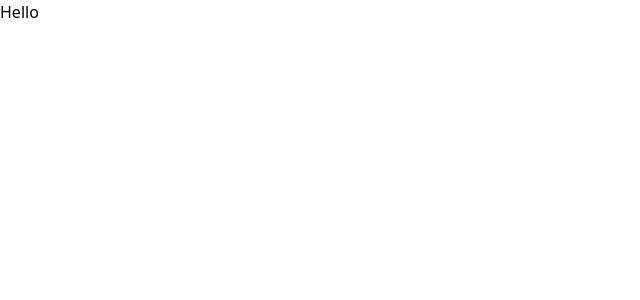
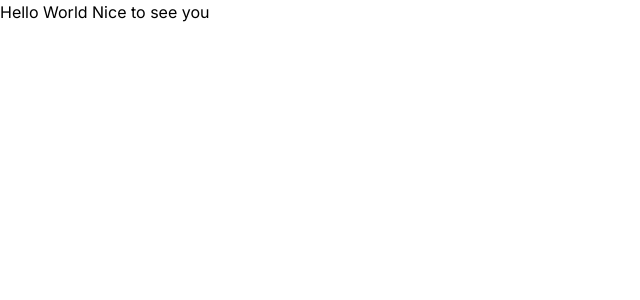
Before and after one commit to wshishir/InsightPrep, a Next.js app: page / in a window 1280 px wide. Shown: the top 300 px of the page, without its empty margins (0-640 px from the left). Built offline with nearby package versions, Linux system fonts and the light colour scheme.

Commit message:
inter done

```diff
--- a/app/layout.tsx
+++ b/app/layout.tsx
@@ -1,5 +1,6 @@
 import type { Metadata } from "next";
 import "./globals.css";
+import { inter } from "@/app/ui/fonts";
 
 export const metadata: Metadata = {
   title: "Create Next App",
@@ -13,7 +14,7 @@
 }>) {
   return (
     <html lang='en'>
-      <body>{children}</body>
+      <body className={`${inter.className} antialiased`}>{children}</body>
     </html>
   );
 }
--- a/app/page.tsx
+++ b/app/page.tsx
@@ -1,3 +1,3 @@
 export default function Home() {
-  return <div>Hello</div>;
+  return <div>Hello World Nice to see you </div>;
 }
--- a/app/ui/fonts.ts
+++ b/app/ui/fonts.ts
@@ -0,0 +1,3 @@
+import { Inter } from "next/font/google";
+
+export const inter = Inter({ subsets: ["latin"] });
```
